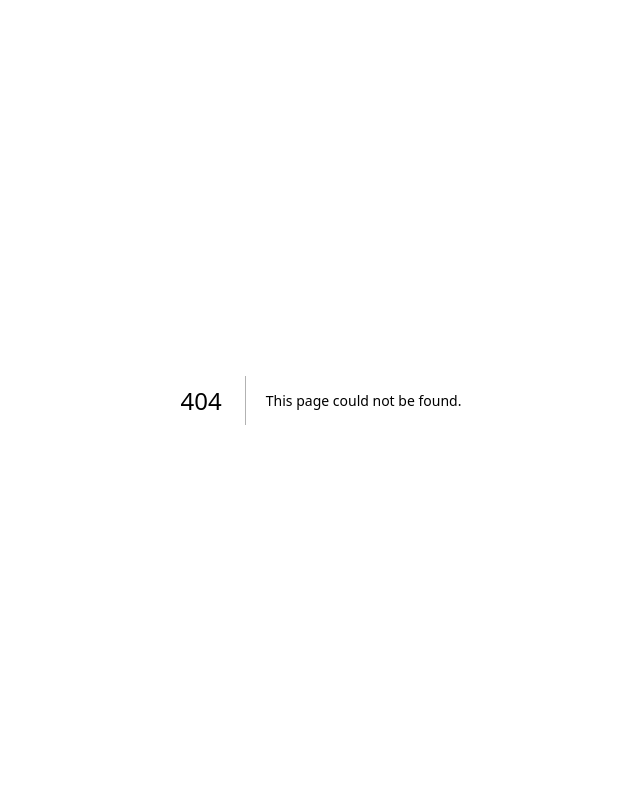
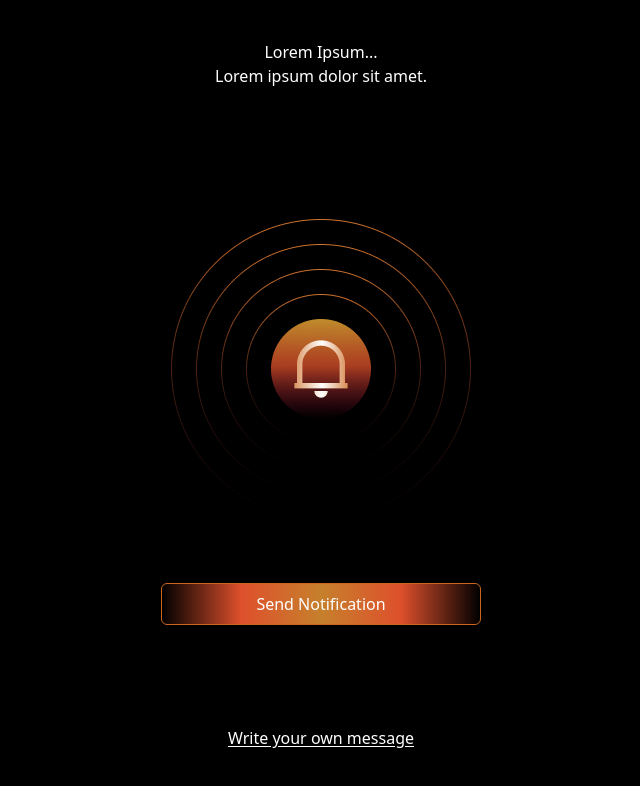
Before and after one commit to Yukti-J/Notifications, a Next.js app: page /components/notifications in a window 1280 px wide. Before the commit this address had no page. Shown: the top 786 px of the page, without its empty margins (319-959 px from the left). Built offline with nearby package versions, Linux system fonts and the light colour scheme.

Commit message:
first commit

```diff
--- /dev/null
+++ b/pages/components/notifications.js
@@ -0,0 +1,76 @@
+import React, { useEffect, useState } from 'react';
+
+const NotificationComponent = () => {
+
+  const [mssg, setMssg] = useState("This is a notification")
+  const [mssgBox, setMssgBox] = useState(false)
+
+  useEffect(() => {
+    if ("Notification" in window && Notification.permission !== "granted" && Notification.permission !== "denied") {
+      Notification.requestPermission().then(permission => {
+        if (permission === "granted") {
+          console.log("Notification permission granted");
+        }
+      });
+    }
+  }, []);
+
+  const handleNotification = () => {
+    if (!("Notification" in window)) {
+      alert("This browser does not support system notifications");
+    } else if (Notification.permission === "granted") {
+      showNotification();
+    } else if (Notification.permission !== "denied") {
+      Notification.requestPermission().then(permission => {
+        if (permission === "granted") {
+          showNotification();
+        }
+      });
+    }
+  };
+
+  const showNotification = () => {
+    new window.Notification("DiGiLABS", {
+      body: `${mssg}`,
+      icon: "/icon.png"
+    });
+  };
+
+  const handleSave = () => {
+    setMssgBox(false);
+    showNotification();
+  }
+
+
+  return (
+    <>
+    {!mssgBox &&
+    <div className="h-screen grid grid-rows-3 justify-items-center align-middle">
+      <div className='flex flex-col items-center py-10'>
+      <h1 className='text-white'>Lorem Ipsum...</h1>
+      <h3 className='text-white'>Lorem ipsum dolor sit amet.</h3>
+      </div>
+      <div className='-m-12'><img src="/Bell.png" alt='Bell'/></div>
+      <div className='grid items-center'>
+      <button onClick={handleNotification} className="nof-btn w-80 py-2 px-4 text-white rounded-md ">
+        Send Notification
+      </button>
+      <button className='text-white underline underline-offset-2' onClick={()=>setMssgBox(true)}>Write your own message</button>
+    </div>
+    </div>
+}
+
+    {mssgBox &&
+      <div className='grid items-center m-auto items-center h-screen'>
+        <div className='flex flex-col items-center'>
+        <label htmlFor="mssg" className="text-white">Your Message</label>
+        <input name='mssg' className='text-white w-2/4 my-4 border-2 py-2 px-3 border-white rounded-md' placeholder='Enter your message' onChange={(e)=>setMssg(e.target.value)}/>
+        <button className='bg-lime-700 py-2 px-4 text-white rounded-md' onClick={handleSave}>Save</button>
+        </div>
+      </div>
+}
+    </>
+  );
+}
+
+export default NotificationComponent;
--- a/pages/index.tsx
+++ b/pages/index.tsx
@@ -1,118 +1,12 @@
-import Image from "next/image";
 import { Inter } from "next/font/google";
+import Notification from "./components/notifications"
 
 const inter = Inter({ subsets: ["latin"] });
 
 export default function Home() {
   return (
-    <main
-      className={`flex min-h-screen flex-col items-center justify-between p-24 ${inter.className}`}
-    >
-      <div className="z-10 max-w-5xl w-full items-center justify-between font-mono text-sm lg:flex">
-        <p className="fixed left-0 top-0 flex w-full justify-center border-b border-gray-300 bg-gradient-to-b from-zinc-200 pb-6 pt-8 backdrop-blur-2xl dark:border-neutral-800 dark:bg-zinc-800/30 dark:from-inherit lg:static lg:w-auto  lg:rounded-xl lg:border lg:bg-gray-200 lg:p-4 lg:dark:bg-zinc-800/30">
-          Get started by editing&nbsp;
-          <code className="font-mono font-bold">pages/index.tsx</code>
-        </p>
-        <div className="fixed bottom-0 left-0 flex h-48 w-full items-end justify-center bg-gradient-to-t from-white via-white dark:from-black dark:via-black lg:static lg:h-auto lg:w-auto lg:bg-none">
-          <a
-            className="pointer-events-none flex place-items-center gap-2 p-8 lg:pointer-events-auto lg:p-0"
-            href="https://vercel.com?utm_source=create-next-app&utm_medium=default-template-tw&utm_campaign=create-next-app"
-            target="_blank"
-            rel="noopener noreferrer"
-          >
-            By{" "}
-            <Image
-              src="/vercel.svg"
-              alt="Vercel Logo"
-              className="dark:invert"
-              width={100}
-              height={24}
-              priority
-            />
-          </a>
-        </div>
-      </div>
-
-      <div className="relative flex place-items-center before:absolute before:h-[300px] before:w-full sm:before:w-[480px] before:-translate-x-1/2 before:rounded-full before:bg-gradient-radial before:from-white before:to-transparent before:blur-2xl before:content-[''] after:absolute after:-z-20 after:h-[180px] after:w-full sm:after:w-[240px] after:translate-x-1/3 after:bg-gradient-conic after:from-sky-200 after:via-blue-200 after:blur-2xl after:content-[''] before:dark:bg-gradient-to-br before:dark:from-transparent before:dark:to-blue-700/10 after:dark:from-sky-900 after:dark:via-[#0141ff]/40 before:lg:h-[360px]">
-        <Image
-          className="relative dark:drop-shadow-[0_0_0.3rem_#ffffff70] dark:invert"
-          src="/next.svg"
-          alt="Next.js Logo"
-          width={180}
-          height={37}
-          priority
-        />
-      </div>
-
-      <div className="mb-32 grid text-center lg:max-w-5xl lg:w-full lg:mb-0 lg:grid-cols-4 lg:text-left">
-        <a
-          href="https://nextjs.org/docs?utm_source=create-next-app&utm_medium=default-template-tw&utm_campaign=create-next-app"
-          className="group rounded-lg border border-transparent px-5 py-4 transition-colors hover:border-gray-300 hover:bg-gray-100 hover:dark:border-neutral-700 hover:dark:bg-neutral-800/30"
-          target="_blank"
-          rel="noopener noreferrer"
-        >
-          <h2 className={`mb-3 text-2xl font-semibold`}>
-            Docs{" "}
-            <span className="inline-block transition-transform group-hover:translate-x-1 motion-reduce:transform-none">
-              -&gt;
-            </span>
-          </h2>
-          <p className={`m-0 max-w-[30ch] text-sm opacity-50`}>
-            Find in-depth information about Next.js features and API.
-          </p>
-        </a>
-
-        <a
-          href="https://nextjs.org/learn?utm_source=create-next-app&utm_medium=default-template-tw&utm_campaign=create-next-app"
-          className="group rounded-lg border border-transparent px-5 py-4 transition-colors hover:border-gray-300 hover:bg-gray-100 hover:dark:border-neutral-700 hover:dark:bg-neutral-800/30"
-          target="_blank"
-          rel="noopener noreferrer"
-        >
-          <h2 className={`mb-3 text-2xl font-semibold`}>
-            Learn{" "}
-            <span className="inline-block transition-transform group-hover:translate-x-1 motion-reduce:transform-none">
-              -&gt;
-            </span>
-          </h2>
-          <p className={`m-0 max-w-[30ch] text-sm opacity-50`}>
-            Learn about Next.js in an interactive course with&nbsp;quizzes!
-          </p>
-        </a>
-
-        <a
-          href="https://vercel.com/templates?framework=next.js&utm_source=create-next-app&utm_medium=default-template-tw&utm_campaign=create-next-app"
-          className="group rounded-lg border border-transparent px-5 py-4 transition-colors hover:border-gray-300 hover:bg-gray-100 hover:dark:border-neutral-700 hover:dark:bg-neutral-800/30"
-          target="_blank"
-          rel="noopener noreferrer"
-        >
-          <h2 className={`mb-3 text-2xl font-semibold`}>
-            Templates{" "}
-            <span className="inline-block transition-transform group-hover:translate-x-1 motion-reduce:transform-none">
-              -&gt;
-            </span>
-          </h2>
-          <p className={`m-0 max-w-[30ch] text-sm opacity-50`}>
-            Discover and deploy boilerplate example Next.js&nbsp;projects.
-          </p>
-        </a>
-
-        <a
-          href="https://vercel.com/new?utm_source=create-next-app&utm_medium=default-template-tw&utm_campaign=create-next-app"
-          className="group rounded-lg border border-transparent px-5 py-4 transition-colors hover:border-gray-300 hover:bg-gray-100 hover:dark:border-neutral-700 hover:dark:bg-neutral-800/30"
-          target="_blank"
-          rel="noopener noreferrer"
-        >
-          <h2 className={`mb-3 text-2xl font-semibold`}>
-            Deploy{" "}
-            <span className="inline-block transition-transform group-hover:translate-x-1 motion-reduce:transform-none">
-              -&gt;
-            </span>
-          </h2>
-          <p className={`m-0 max-w-[30ch] text-sm opacity-50 text-balance`}>
-            Instantly deploy your Next.js site to a shareable URL with Vercel.
-          </p>
-        </a>
-      </div>
-    </main>
+    <>
+    <Notification/>
+    </>
   );
 }
--- a/styles/globals.css
+++ b/styles/globals.css
@@ -2,32 +2,14 @@
 @tailwind components;
 @tailwind utilities;
 
-:root {
-  --foreground-rgb: 0, 0, 0;
-  --background-start-rgb: 214, 219, 220;
-  --background-end-rgb: 255, 255, 255;
+*{
+  background-color: black;
 }
 
-@media (prefers-color-scheme: dark) {
-  :root {
-    --foreground-rgb: 255, 255, 255;
-    --background-start-rgb: 0, 0, 0;
-    --background-end-rgb: 0, 0, 0;
-  }
+.nof-btn{
+    background-image: linear-gradient(to right, rgba(157, 13, 61, 0), rgba(222, 80, 44, 1) , rgba(198, 128, 44, 1), rgba(222, 80, 44, 1),  rgba(157, 13, 61, 0));
+    font-size: 1rem;
+    font-weight: 500;
+    cursor: 'pointer';
+    border: 1px solid rgb(205, 102, 28);
 }
-
-body {
-  color: rgb(var(--foreground-rgb));
-  background: linear-gradient(
-      to bottom,
-      transparent,
-      rgb(var(--background-end-rgb))
-    )
-    rgb(var(--background-start-rgb));
-}
-
-@layer utilities {
-  .text-balance {
-    text-wrap: balance;
-  }
-}
--- a/tsconfig.json
+++ b/tsconfig.json
@@ -16,6 +16,6 @@
       "@/*": ["./*"]
     }
   },
-  "include": ["next-env.d.ts", "**/*.ts", "**/*.tsx"],
+  "include": ["next-env.d.ts", "**/*.ts", "**/*.tsx", "pages/components/notifications.js"],
   "exclude": ["node_modules"]
 }
```
Also changed, not shown: public/Bell.png (added), public/icon.png (added).
